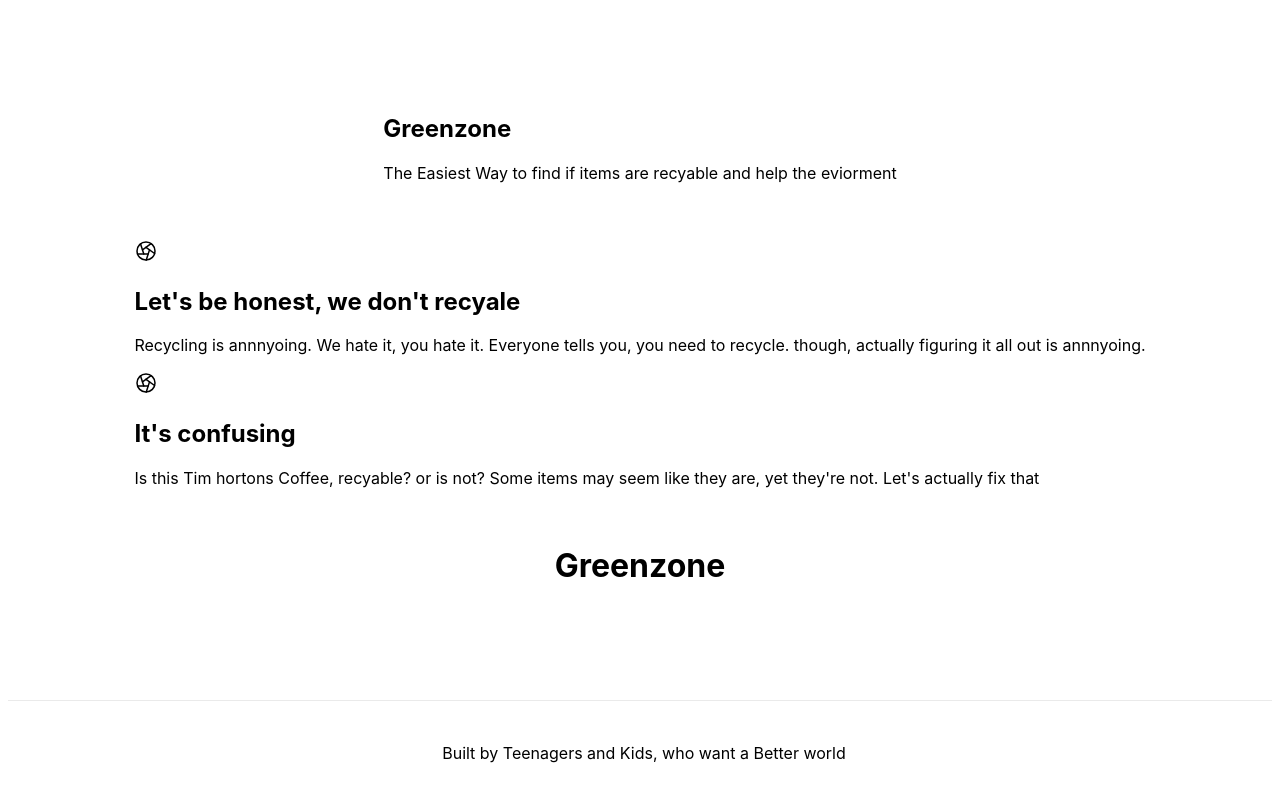
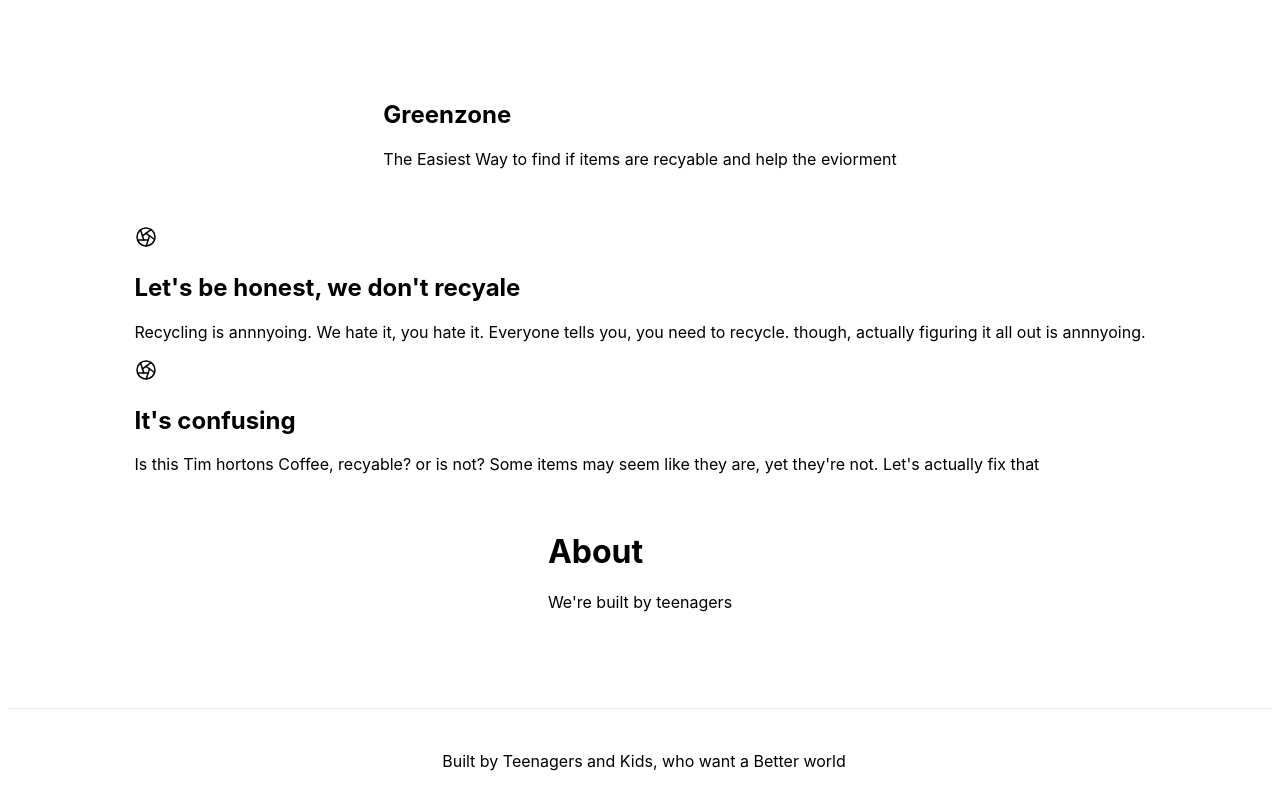
Before and after one commit to Greenzoneorg/Site, a Next.js app: page / in a window 1280 px wide. Built offline with nearby package versions, Linux system fonts and the light colour scheme.

Commit message:
work on about

```diff
--- a/pages/_abouts.js
+++ b/pages/_abouts.js
@@ -3,6 +3,10 @@ import Image from 'next/image'
 
 export default function Green() {
     return (
-        <h1 className="mb-6 text-2xl font-semibold tracking-tighter text-black sm:text-5xl title-font"> Greenzone</h1>
+
+        <div>
+        <h1 className="mb-6 text-2xl font-semibold tracking-tighter text-black sm:text-5xl title-font"> About</h1>
+        <p>We're built by teenagers</p>
+        </div>
     )
 }
```
